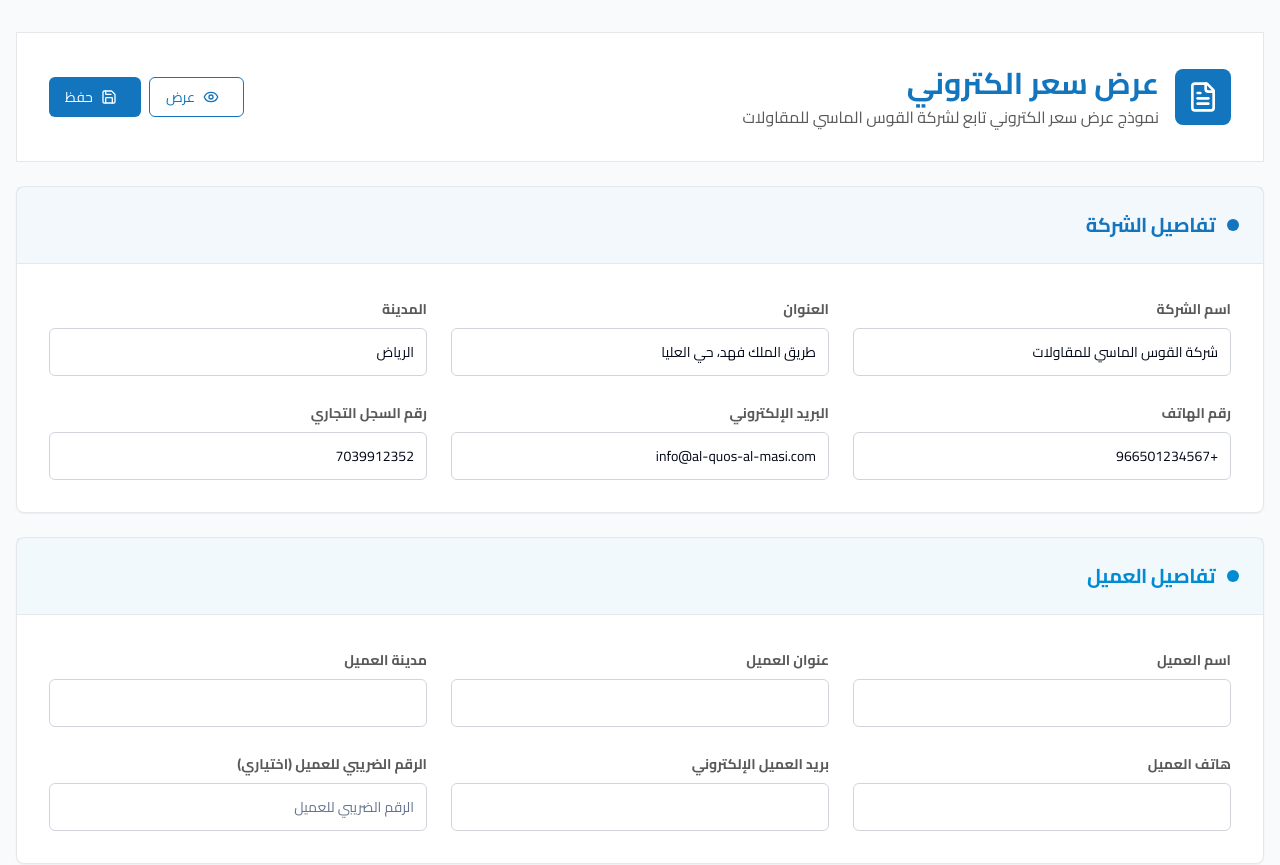
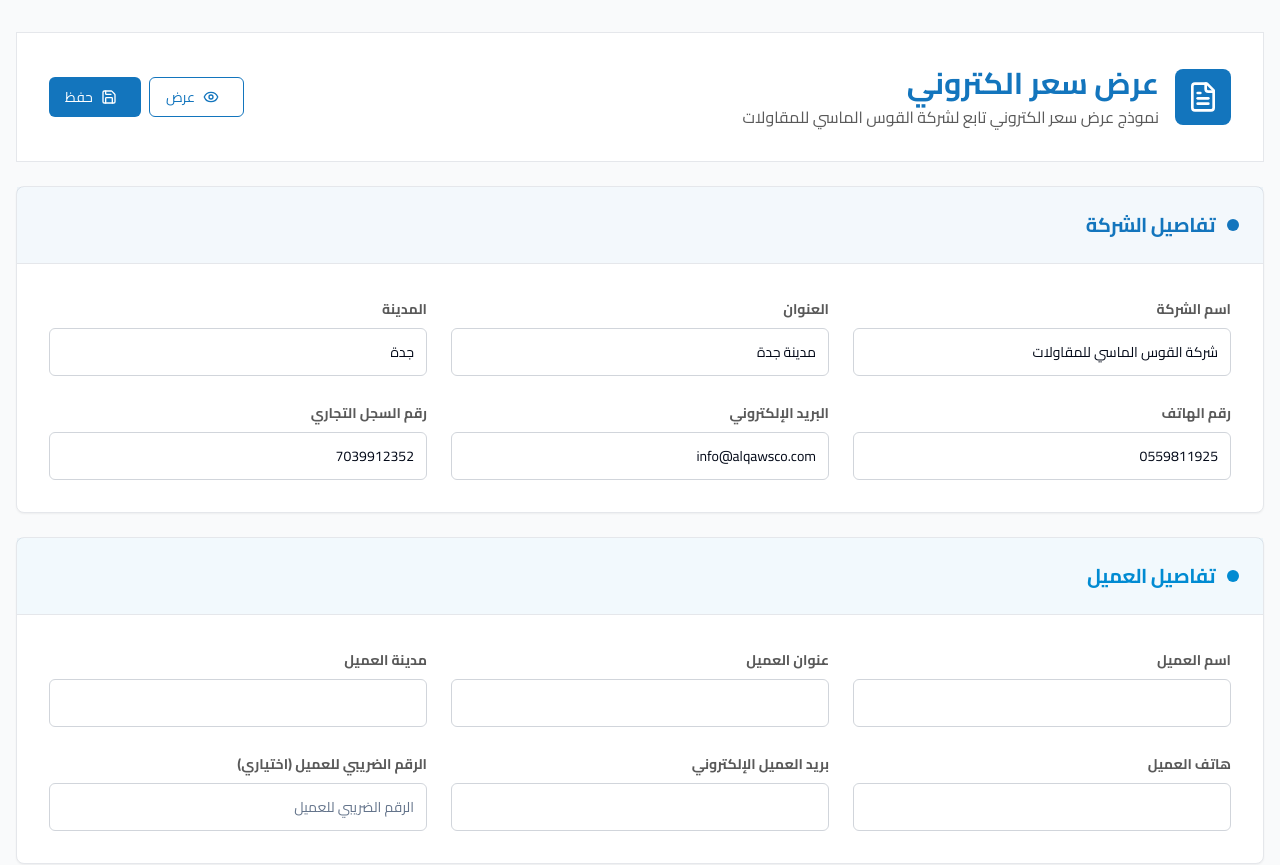
Before and after one commit to Yussef-Makhlouf/saudi-invoice--4-, a Next.js app: page / in a window 1280 px wide. Shown: the top 865 px of the page. Built offline with nearby package versions, Linux system fonts and the light colour scheme.

Commit message:
update default values in InvoiceForm for company details

```diff
--- a/components/invoice-form.tsx
+++ b/components/invoice-form.tsx
@@ -62,10 +62,10 @@ export function InvoiceForm() {
     resolver: zodResolver(invoiceSchema),
     defaultValues: {
       companyName: "شركة القوس الماسي للمقاولات", // تم تحديثه ليكون عربي فقط
-      companyAddress: "طريق الملك فهد، حي العليا",
-      companyCity: "الرياض",
-      companyPhone: "+966501234567",
-        companyEmail: "info@al-quos-al-masi.com",
+      companyAddress: "مدينة جدة",
+      companyCity: "جدة",
+      companyPhone: "0559811925",
+      companyEmail: "info@alqawsco.com ",
       // vatNumber: " ",
       crNumber: "7039912352",
       clientName: " ", // تم تحديثه ليكون عربي فقط
```
